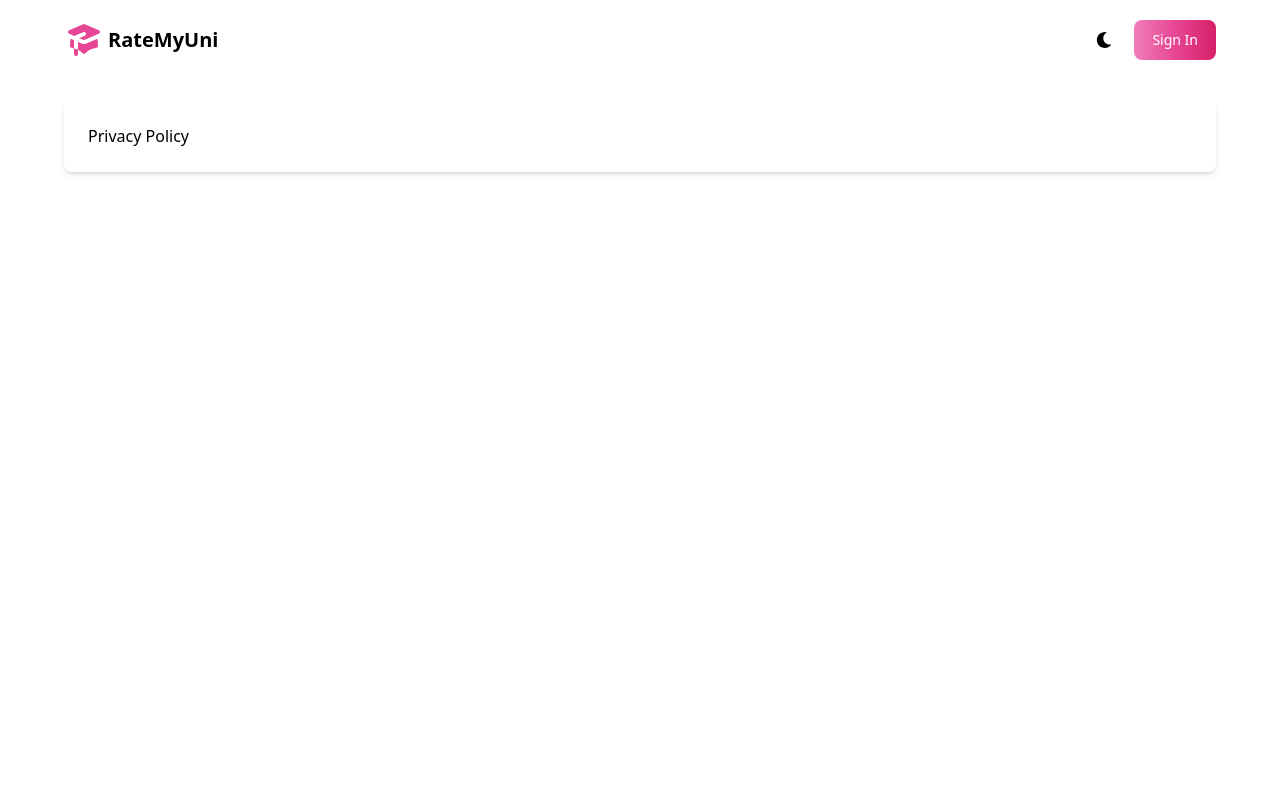
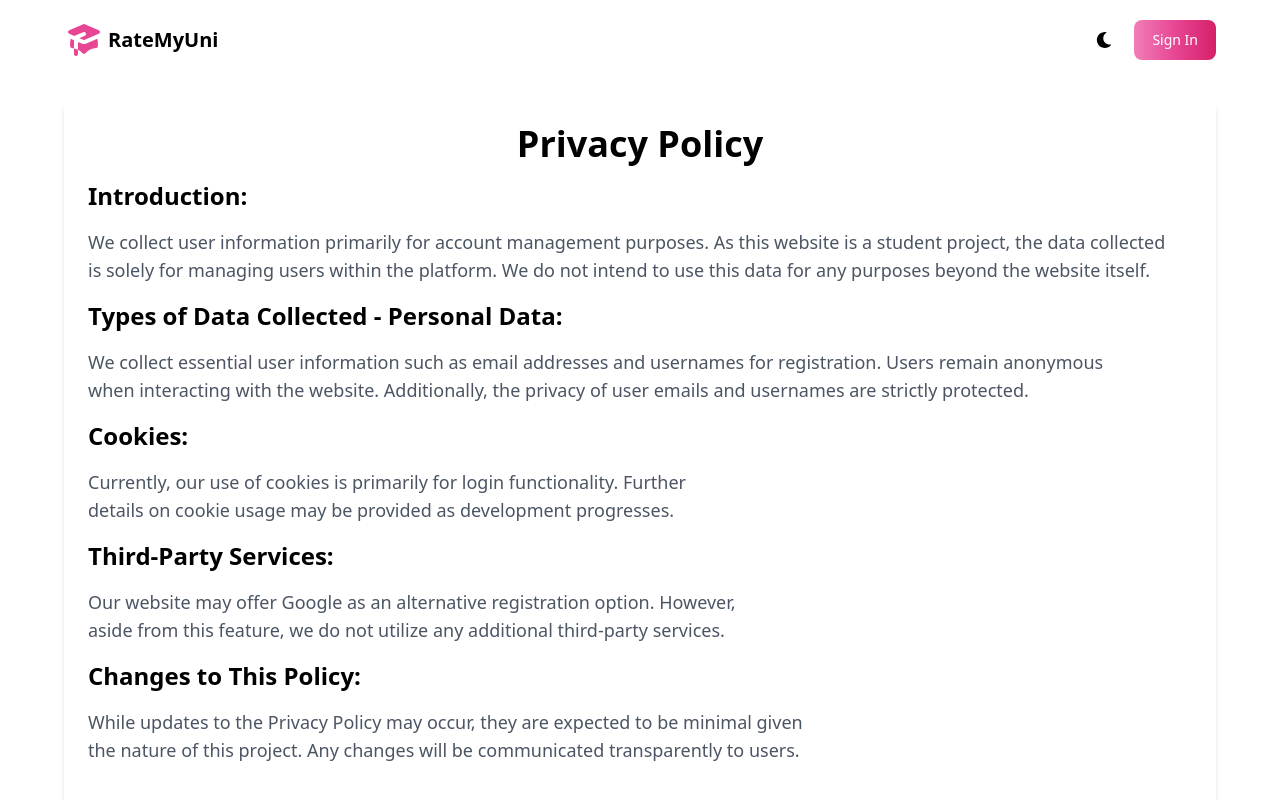
Before and after one commit to jacocanete/ratemyskwela, a React (Vite) app in the folder client/: page /privacy-policy in a window 1280 px wide. Shown: the top 800 px of the page. Built offline with nearby package versions, Linux system fonts and the light colour scheme; no server answers; the HTML template or start-up script is replaced by a standard one.

Commit message:
refactor: PrivacyPolicy and TermsOfService pages

```diff
--- a/client/src/pages/PrivacyPolicy.jsx
+++ b/client/src/pages/PrivacyPolicy.jsx
@@ -3,9 +3,52 @@ import { Card } from "flowbite-react";
 
 export default function PrivacyPolicy() {
   return (
-    <div className="max-w-6xl mx-auto mt-5 mb-5 min-h-screen">
+    <div className="max-w-6xl mx-auto mt-5 mb-2 min-h-screen">
       <Card className="max-w-full flex flex-col shadow-md border-0 transition duration-300 ease-in-out ">
-        Privacy Policy
+        <h2 className="text-4xl text-center font-bold">Privacy Policy</h2>
+        <h3 className="text-2xl font-bold">Introduction: </h3>
+        <p className="text-lg text-gray-600 dark:text-gray-400 text-balance text-left">
+          We collect user information primarily for account management purposes.
+          As this website is a student project, the data collected is solely for
+          managing users within the platform. We do not intend to use this data
+          for any purposes beyond the website itself.
+        </p>
+
+        <h3 className="text-2xl font-bold">
+          Types of Data Collected - Personal Data:
+        </h3>
+        <p className="text-lg text-gray-600 dark:text-gray-400 text-balance text-left">
+          We collect essential user information such as email addresses and
+          usernames for registration. Users remain anonymous when interacting
+          with the website. Additionally, the privacy of user emails and
+          usernames are strictly protected.
+        </p>
+
+        <h3 className="text-2xl font-bold">Cookies:</h3>
+        <p className="text-lg text-gray-600 dark:text-gray-400 text-balance text-left">
+          Currently, our use of cookies is primarily for login functionality.
+          Further details on cookie usage may be provided as development
+          progresses.
+        </p>
+
+        <h3 className="text-2xl font-bold">Third-Party Services:</h3>
+        <p className="text-lg text-gray-600 dark:text-gray-400 text-balance text-left">
+          Our website may offer Google as an alternative registration option.
+          However, aside from this feature, we do not utilize any additional
+          third-party services.
+        </p>
+
+        <h3 className="text-2xl font-bold">Changes to This Policy: </h3>
+        <p className="text-lg text-gray-600 dark:text-gray-400 text-balance text-left">
+          While updates to the Privacy Policy may occur, they are expected to be
+          minimal given the nature of this project. Any changes will be
+          communicated transparently to users.
+        </p>
+        <br />
+        <p className="text-lg text-gray-600 dark:text-gray-400 text-balance text-center">
+          For any questions or concerns regarding our Privacy Policy or data
+          practices, please feel free to contact us directly.
+        </p>
       </Card>
     </div>
   );
--- a/client/src/pages/TermsOfService.jsx
+++ b/client/src/pages/TermsOfService.jsx
@@ -5,7 +5,45 @@ export default function TermsOfService() {
   return (
     <div className="max-w-6xl mx-auto mt-5 mb-5 min-h-screen">
       <Card className="max-w-full flex flex-col shadow-md border-0 transition duration-300 ease-in-out ">
-        Terms of Service
+        <h2 className="text-4xl text-center font-bold">Terms of Service</h2>
+        <h3 className="text-2xl font-bold">Authenticity: </h3>
+        <p className="text-lg text-gray-600 dark:text-gray-400 text-balance text-left">
+          Users are required to provide genuine and truthful reviews based on
+          their personal experiences. Reviews must refrain from containing any
+          false, misleading, or defamatory information.
+        </p>
+        <h3 className="text-2xl font-bold">Proprietary Rights: </h3>
+        <p className="text-lg text-gray-600 dark:text-gray-400 text-balance text-left">
+          By submitting a review, users grant the platform permission to use and
+          share the review within the community for non-commercial purposes.
+          This license allows the platform to facilitate user interaction and
+          community engagement without engaging in any commercial exploitation.
+        </p>
+
+        <h3 className="text-2xl font-bold">No Conflicts of Interest: </h3>
+        <p className="text-lg text-gray-600 dark:text-gray-400 text-balance text-left">
+          Users must confirm that they have no financial or other conflicts of
+          interest influencing their review.
+        </p>
+
+        <h3 className="text-2xl font-bold">Responsibility for Content: </h3>
+        <p className="text-lg text-gray-600 dark:text-gray-400 text-balance text-left">
+          Users bear full responsibility for the content of their reviews and
+          any consequences arising from its publication.
+        </p>
+
+        <h3 className="text-2xl font-bold">Right to Remove: </h3>
+        <p className="text-lg text-gray-600 dark:text-gray-400 text-balance text-left">
+          The platform reserves the right to delete any review that violates
+          these terms and conditions or is deemed inappropriate, offensive, or
+          in contravention of the law.
+        </p>
+
+        <br />
+        <p className="text-lg text-gray-600 dark:text-gray-400 text-balance text-center">
+          By submitting a review, users acknowledge that they have read,
+          understood, and consent to abide by these terms and conditions.
+        </p>
       </Card>
     </div>
   );
```
